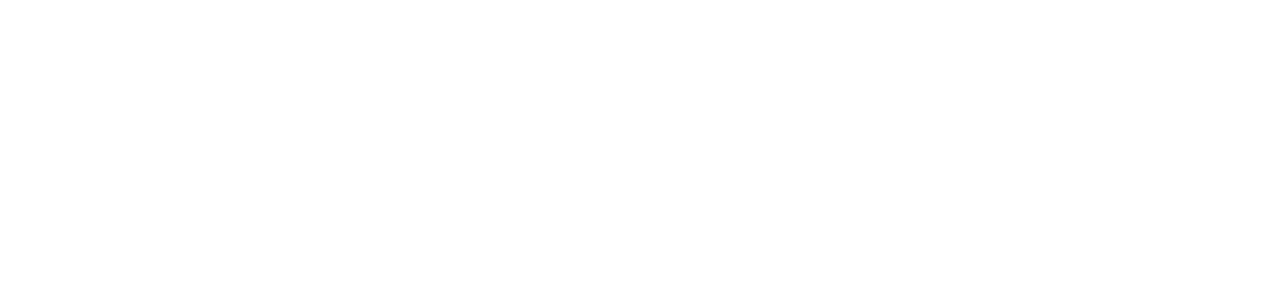
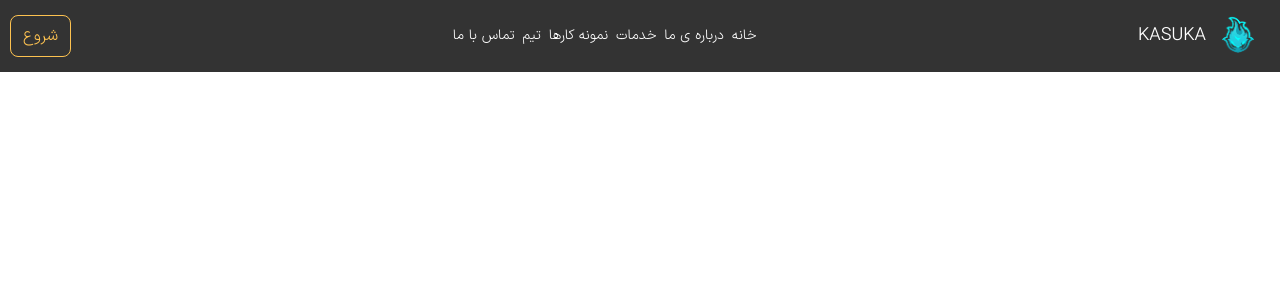
Before and after one commit to Sina-Soroosh/kasuka, a Next.js app: page / in a window 1280 px wide. Shown: the top 300 px of the page. Built offline with nearby package versions, Linux system fonts and the light colour scheme.

Commit message:
coding header module

```diff
--- a/src/app/globals.css
+++ b/src/app/globals.css
@@ -1,3 +1,18 @@
 @tailwind base;
 @tailwind components;
 @tailwind utilities;
+
+@layer base {
+    @font-face {
+        font-family: iransans;
+        src: url("../fonts/IRANSansX-Light.woff");
+    }
+
+    body {
+        direction: rtl;
+    }
+
+    body * {
+        font-family: iransans;
+    }
+}
--- a/src/app/page.tsx
+++ b/src/app/page.tsx
@@ -1,3 +1,9 @@
+import Header from "@/components/modules/Header/Header";
+
 export default function Home() {
-  return <></>;
+  return (
+    <>
+      <Header />
+    </>
+  );
 }
--- /dev/null
+++ b/src/components/modules/Header/Header.tsx
@@ -0,0 +1,113 @@
+"use client";
+
+import React, { useState } from "react";
+import { HiMiniXMark } from "react-icons/hi2";
+import { IoIosMenu } from "react-icons/io";
+
+function Header() {
+  const [isShowMenu, setIsShowMenu] = useState<boolean>(false);
+
+  const hideMenu = (): void => {
+    setIsShowMenu(false);
+  };
+
+  return (
+    <>
+      <header className="fixed inset-x-0 py-1 bg-[#000000cc]">
+        <div className="container">
+          <div className="flex items-center justify-between">
+            <div
+              className="text-white text-lg cursor-pointer md:hidden"
+              onClick={() => setIsShowMenu(true)}
+            >
+              <IoIosMenu />
+            </div>
+            <div className="">
+              <a href="" className="flex items-center text-white text-lg gap-0">
+                <img
+                  src="/images/logo.png"
+                  alt=""
+                  className="w-full max-w-16"
+                />
+                KASUKA
+              </a>
+            </div>
+            <div className="hidden md:block">
+              <ul className="gap-2 flex">
+                <li className="text-sm text-white hover:text-primary transition-colors">
+                  <a href="#">خانه</a>
+                </li>
+                <li className="text-sm text-white hover:text-primary transition-colors">
+                  <a href="#">درباره ی ما</a>
+                </li>
+                <li className="text-sm text-white hover:text-primary transition-colors">
+                  <a href="#">خدمات</a>
+                </li>
+                <li className="text-sm text-white hover:text-primary transition-colors">
+                  <a href="#">نمونه کارها</a>
+                </li>
+                <li className="text-sm text-white hover:text-primary transition-colors">
+                  <a href="#">تیم</a>
+                </li>
+                <li className="text-sm text-white hover:text-primary transition-colors">
+                  <a href="#">تماس با ما</a>
+                </li>
+              </ul>
+            </div>
+            <a
+              href="#"
+              className="block border border-primary text-primary text-base px-3 py-2 rounded-lg hover:text-black hover:bg-primary transition-colors"
+            >
+              <span>شروع</span>
+            </a>
+          </div>
+        </div>
+      </header>
+
+      <>
+        <div
+          className={`fixed inset-0 bg-[#0000008a] z-10 ${
+            isShowMenu ? "block opacity-100" : "hidden opacity-0"
+          }  md:opacity-0 md:block transition-all`}
+          onClick={hideMenu}
+        ></div>
+
+        <div
+          className={`fixed inset-y-0 w-72 max-w-[100vw] bg-[#000000cc] z-20 px-4 py-6  ${
+            isShowMenu ? "right-0" : "-right-full"
+          }
+           transition-all md:-right-full`}
+        >
+          <div
+            className="absolute top-3 left-2 text-white text-xl cursor-pointer"
+            onClick={hideMenu}
+          >
+            <HiMiniXMark />
+          </div>
+          <ul className=" space-y-2">
+            <li className="text-lg text-white hover:text-primary transition-colors">
+              <a href="#">خانه</a>
+            </li>
+            <li className="text-lg text-white hover:text-primary transition-colors">
+              <a href="#">درباره ی ما</a>
+            </li>
+            <li className="text-lg text-white hover:text-primary transition-colors">
+              <a href="#">خدمات</a>
+            </li>
+            <li className="text-lg text-white hover:text-primary transition-colors">
+              <a href="#">نمونه کارها</a>
+            </li>
+            <li className="text-lg text-white hover:text-primary transition-colors">
+              <a href="#">تیم</a>
+            </li>
+            <li className="text-lg text-white hover:text-primary transition-colors">
+              <a href="#">تماس با ما</a>
+            </li>
+          </ul>
+        </div>
+      </>
+    </>
+  );
+}
+
+export default Header;
--- a/tailwind.config.ts
+++ b/tailwind.config.ts
@@ -18,6 +18,13 @@
           DEFAULT: "#fdc250",
         },
       },
+      fontFamily: {
+        iransans: "iransanas",
+      },
+    },
+    container: {
+      center: true,
+      padding: "10px",
     },
   },
   plugins: [],
```
Also changed, not shown: package.json (+4 -3 lines), src/fonts/IRANSansX-Light.woff (added), 1 other file (tests, documents, lock files or other folders).
